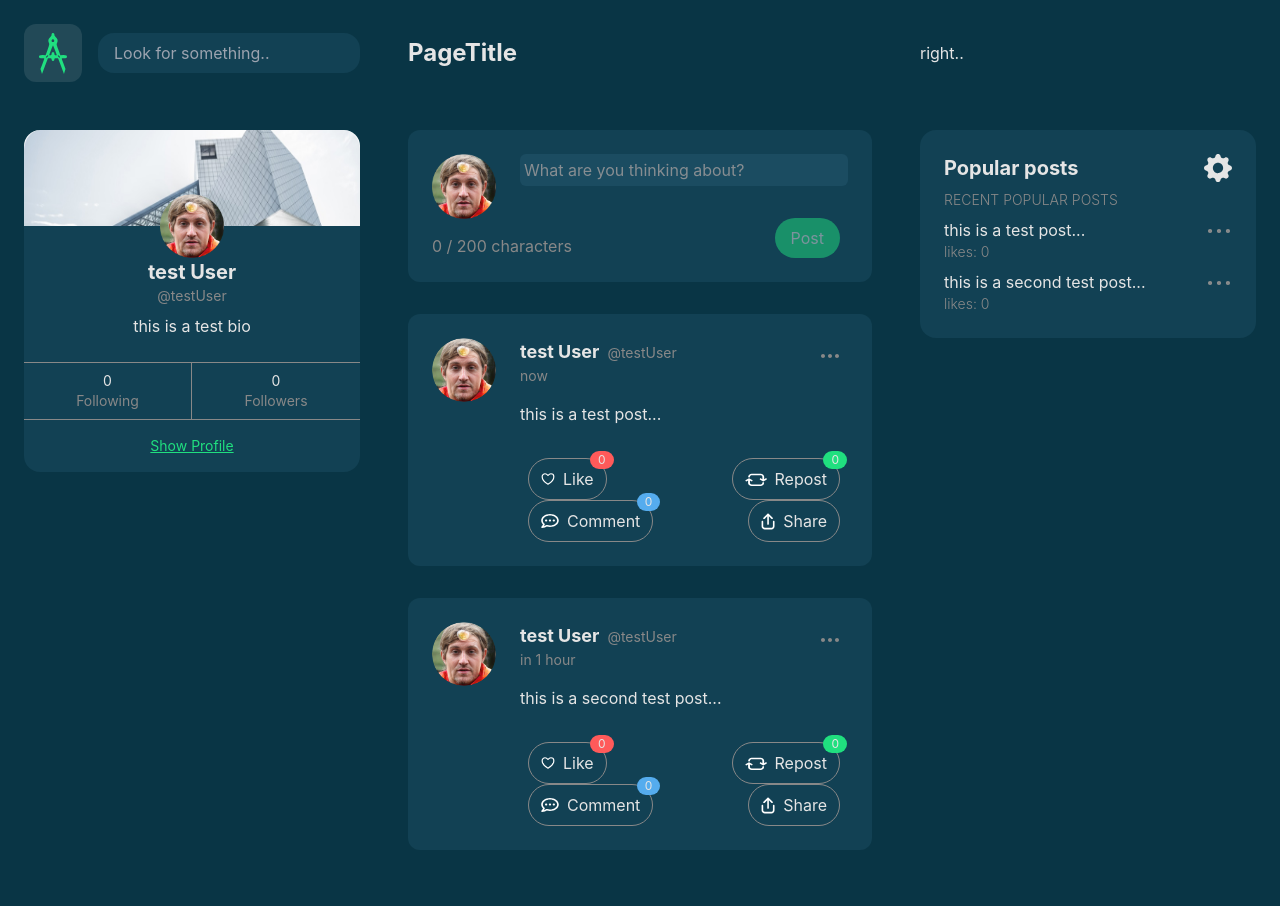
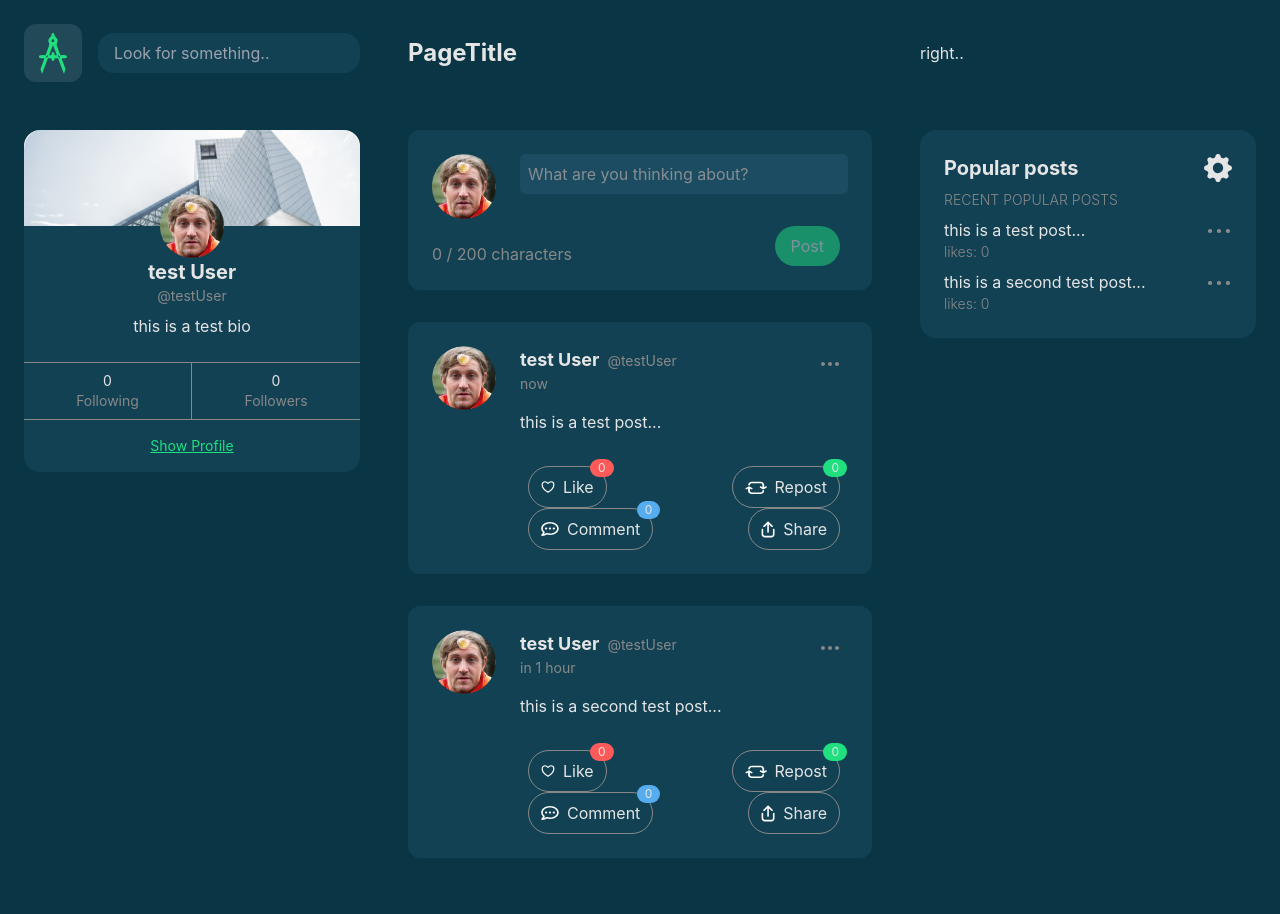
Before and after one commit to orcanicman/thinkr-js, a React (Create React App) app: page / in a window 1280 px wide. Built offline with nearby package versions, Linux system fonts and the light colour scheme.

Commit message:
added some more padding

```diff
--- a/src/pages/Home/components/WritePost.tsx
+++ b/src/pages/Home/components/WritePost.tsx
@@ -30,7 +30,7 @@ export const WritePost: React.FC<WritePostProps> = ({ user }) => {
 
 				<div className="relative w-full">
 					<div
-						className={`absolute top-0 left-0 text-gray p-1 ${
+						className={`absolute top-0 left-0 text-gray p-2 ${
 							value.length ? "opacity-0" : "opacity-100"
 						}`}
 					>
@@ -38,7 +38,7 @@ export const WritePost: React.FC<WritePostProps> = ({ user }) => {
 					</div>
 					<div
 						id="newPostInputField"
-						className="bg-darkTransparentHighlight outline-none resize-none mb-8 rounded-md p-1 w-full whitespace-pre-wrap break-all relative"
+						className="bg-darkTransparentHighlight outline-none resize-none mb-8 rounded-md p-2 w-full whitespace-pre-wrap break-all relative"
 						placeholder="What are you thinking about?"
 						contentEditable
 						onInput={inputFieldChange}
```
